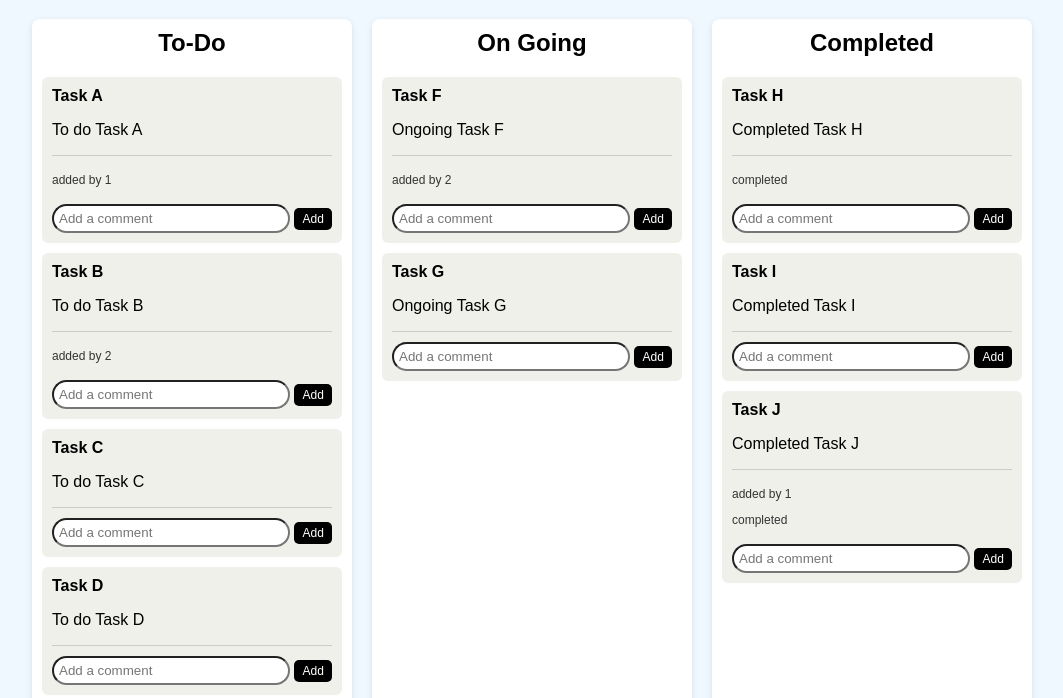
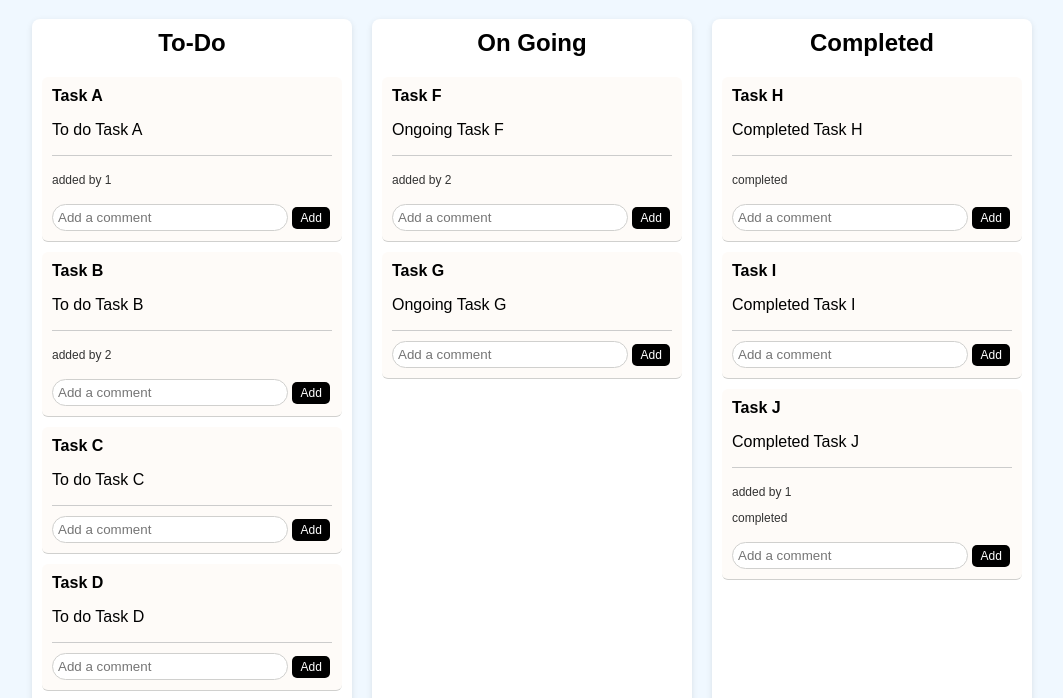
Before and after one commit to dlata29/Kanban-Board, a plain HTML site: page index.html in a window 1280 px wide. Shown: the part 101-799 px from the top of the page, without its empty margins (108-1171 px from the left). Drawn offline with Linux system fonts and the light colour scheme.

Commit message:
Update kanban.css

```diff
--- a/kanban.css
+++ b/kanban.css
@@ -31,12 +31,13 @@ h1 {
 }
 
 .card {
-  background: #b3b49433;
+  background: #faebd730;
   border-radius: 6px;
   padding: 10px;
   margin-bottom: 10px;
   text-align: left;
   cursor: grab;
+  border-bottom: 1px solid #d0d0ce;
 }
 
 .card.dragging {
@@ -69,6 +70,7 @@ h1 {
   margin-top: 5px;
   padding: 5px;
   border-radius: 16px;
+  border: 1px solid #d0d0ce;
 }
 .add-comment {
   margin-top: 5px;
```
